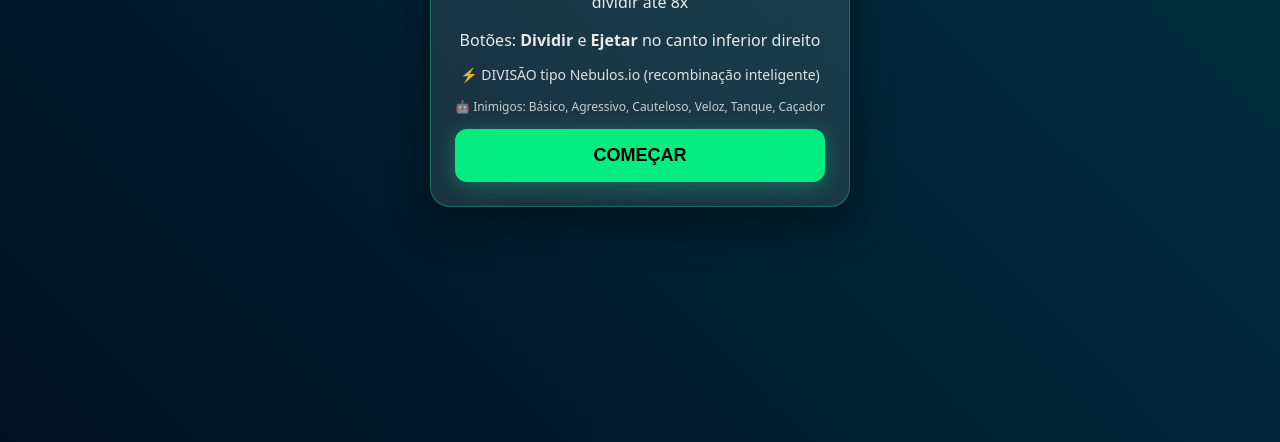
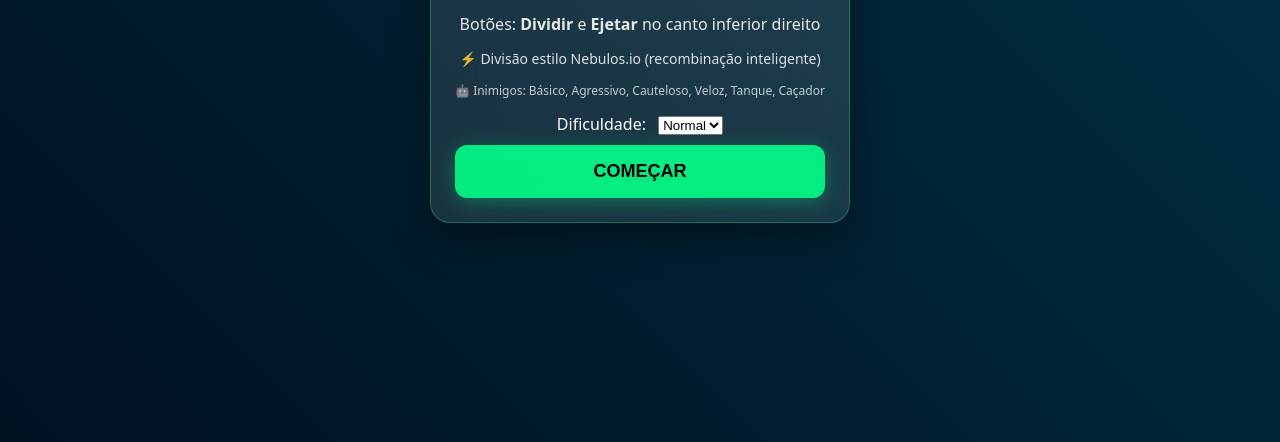
Before and after one commit to higorgatti/agar-io, a plain HTML site: page index.html in a window 1280 px wide. Shown: the part 358-800 px from the top of the page. Drawn offline with Linux system fonts and the light colour scheme.

Commit message:
Atualizar o index.html

```diff
--- a/index.html
+++ b/index.html
@@ -2,13 +2,17 @@
 <html lang="pt-BR">
 <head>
   <meta charset="UTF-8" />
-  <meta name="viewport" content="width=device-width, initial-scale=1.0, maximum-scale=1.0, user-scalable=no, viewport-fit=cover">
+  <meta name="viewport"
+        content="width=device-width, initial-scale=1.0, maximum-scale=1.0, user-scalable=no, viewport-fit=cover" />
   <title>Agar Mobile</title>
-  <!-- CSS principal -->
-  <link rel="stylesheet" href="src/css/style.css">
+
+  <!-- Estilos -->
+  <link rel="stylesheet" href="src/css/style.css" />
+  <meta name="theme-color" content="#001122" />
 </head>
 <body>
   <div id="gameContainer">
+    <!-- Canvas principal -->
     <canvas id="gameCanvas"></canvas>
 
     <!-- HUD -->
@@ -16,22 +20,35 @@
       Pontuação: <b id="score">0</b> • Massa: <b id="mass">10</b>
     </div>
 
-    <!-- Rage Status -->
+    <!-- Status do Rage -->
     <div id="rageStatus">😡 RAGE MODE (<span id="rageTime">10</span>s)</div>
 
     <!-- Tela inicial -->
     <div id="start">
       <div class="box">
         <h1>🦠 Agar Mobile</h1>
+
         <p>Toque e arraste para mover • Toque duplo: dividir até 8x</p>
         <p>Botões: <b>Dividir</b> e <b>Ejetar</b> no canto inferior direito</p>
-        <p style="font-size:14px;opacity:0.85">⚡ DIVISÃO tipo Nebulos.io (recombinação inteligente)</p>
-        <p style="font-size:12px;opacity:0.75">🤖 Inimigos: Básico, Agressivo, Cauteloso, Veloz, Tanque, Caçador</p>
+        <p style="font-size:14px;opacity:.85">⚡ Divisão estilo Nebulos.io (recombinação inteligente)</p>
+        <p style="font-size:12px;opacity:.75">🤖 Inimigos: Básico, Agressivo, Cauteloso, Veloz, Tanque, Caçador</p>
+
+        <!-- Seletor de dificuldade (opcional, mas já integrado no main.js) -->
+        <label style="display:block;margin:10px 0;color:#fff;">
+          Dificuldade:
+          <select id="difficulty" style="margin-left:8px;">
+            <option value="easy">Fácil</option>
+            <option value="normal" selected>Normal</option>
+            <option value="hard">Difícil</option>
+            <option value="insane">Insano</option>
+          </select>
+        </label>
+
         <button id="btnStart">COMEÇAR</button>
       </div>
     </div>
 
-    <!-- Tela de Game Over -->
+    <!-- Game Over -->
     <div id="over" class="hidden">
       <div class="box">
         <h2>💀 Game Over</h2>
@@ -40,19 +57,19 @@
       </div>
     </div>
 
-    <!-- Mini mapa -->
+    <!-- Minimap -->
     <div id="minimapWrap" class="hidden">
       <canvas id="minimap" width="180" height="130"></canvas>
     </div>
 
-    <!-- Botões Mobile -->
+    <!-- Botões mobile -->
     <div id="mobileBtns" class="hidden">
       <button id="btnEject">EJETAR</button>
       <button id="btnSplit">DIVIDIR</button>
     </div>
   </div>
 
-  <!-- JS principal como módulo -->
+  <!-- Entrada do app (módulos ES) -->
   <script type="module" src="src/js/main.js"></script>
 </body>
 </html>
```
